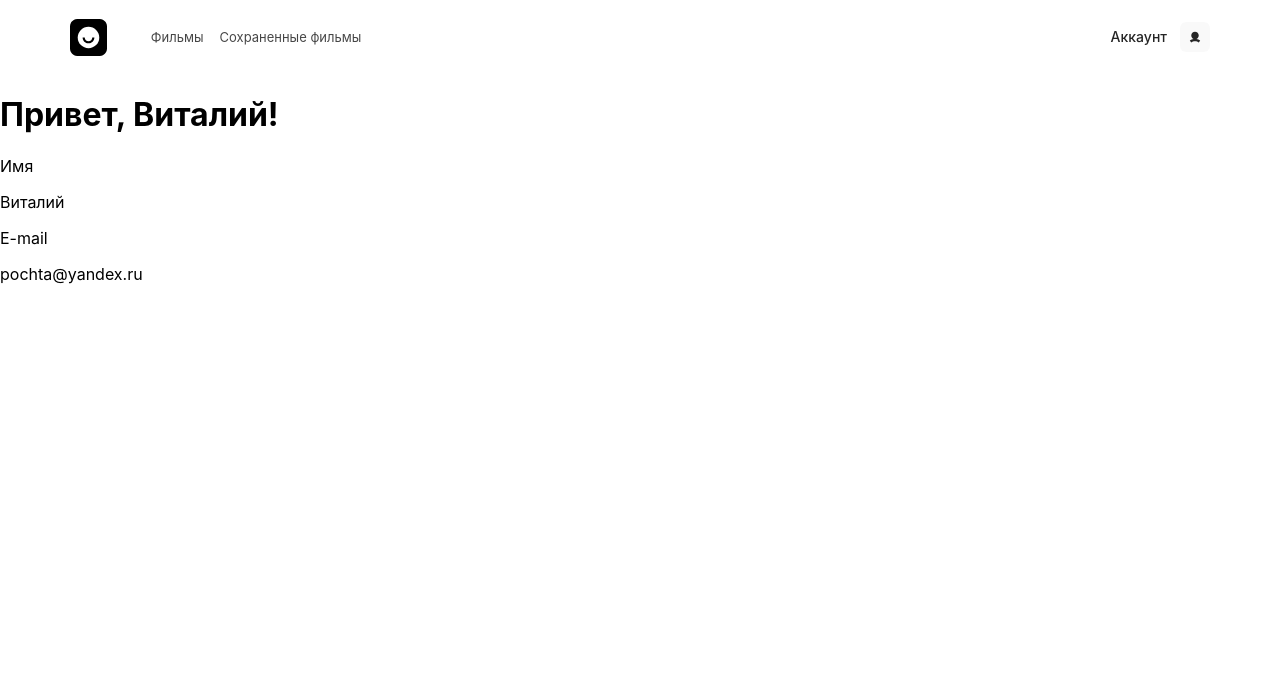
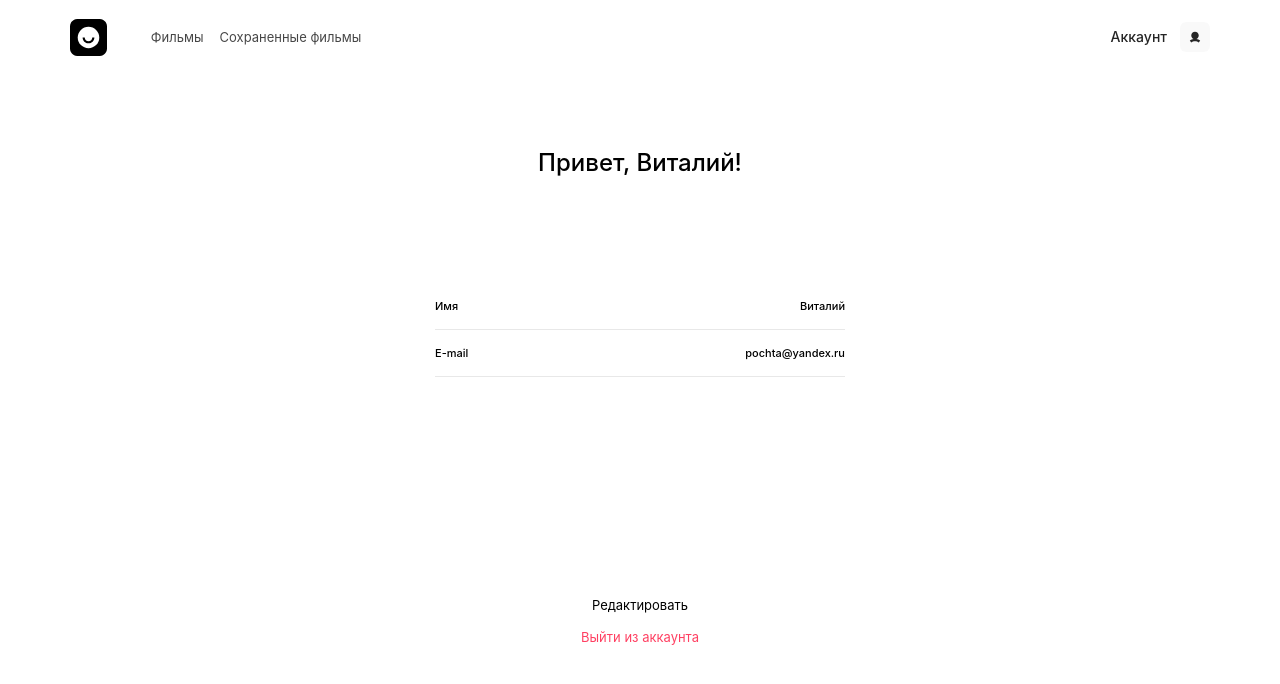
Before and after one commit to dacorm/movies-explorer-frontend, a React (Create React App) app: page /profile in a window 1280 px wide. Shown: the top 684 px of the page. Built offline with nearby package versions, Linux system fonts and the light colour scheme.

Commit message:
feat: all pages

```diff
--- a/src/components/App/App.tsx
+++ b/src/components/App/App.tsx
@@ -5,6 +5,8 @@ import Landing from '../../pages/Landing';
 
 const MoviesPage = React.lazy(() => import('../../pages/Movies'));
 const ProfilePage = React.lazy(() => import('../../pages/ProfileEdit'));
+const RegisterPage = React.lazy(() => import('../../pages/Register'));
+const LoginPage = React.lazy(() => import('../../pages/Login'));
 
 function App() {
     return (
@@ -27,6 +29,22 @@ function App() {
                         </Suspense>
                     )}
                 />
+                <Route
+                    path="signup"
+                    element={(
+                        <Suspense fallback={<div>Идёт загрузка...</div>}>
+                            <RegisterPage />
+                        </Suspense>
+                    )}
+                />
+                <Route
+                    path="signin"
+                    element={(
+                        <Suspense fallback={<div>Идёт загрузка...</div>}>
+                            <LoginPage />
+                        </Suspense>
+                    )}
+                />
             </Routes>
         </div>
     );
--- /dev/null
+++ b/src/components/EnterForm/EnterForm.css
@@ -0,0 +1,52 @@
+.form-container {
+    width: 396px;
+    margin: 148px auto 70px auto;
+}
+
+.form__input-container {
+    display: flex;
+    flex-direction: column;
+}
+
+.form-container__title {
+    font-style: normal;
+    font-weight: 500;
+    font-size: 24px;
+    line-height: 29px;
+    color: #000000;
+    margin-bottom: 40px;
+}
+
+.form__input {
+    padding: 0 0 10px 0;
+    border: none;
+    border-bottom: 1px solid #E8E8E8;
+    width: 100%;
+    background: transparent;
+}
+
+.form__input::placeholder {
+    font-style: normal;
+    font-weight: 400;
+    font-size: 14px;
+    line-height: 17px;
+    color: #000000;
+}
+
+.form__label {
+    font-style: normal;
+    font-weight: 400;
+    font-size: 10px;
+    line-height: 12px;
+    color: #A0A0A0;
+}
+
+.form__span {
+    font-style: normal;
+    font-weight: 400;
+    font-size: 10px;
+    line-height: 12px;
+    color: #FF4062;
+    margin-top: 6px;
+    min-height: 18px;
+}
--- /dev/null
+++ b/src/components/EnterForm/EnterForm.tsx
@@ -0,0 +1,41 @@
+import React from 'react';
+import './EnterForm.css';
+
+interface EnterFormProps {
+    isRegister: boolean;
+}
+
+export const EnterForm: React.FC<EnterFormProps> = ({ isRegister }) => (
+    <div className="form-container">
+        <h1 className="form-container__title">{isRegister ? 'Добро пожаловать!' : 'Рады видеть!'}</h1>
+        <form className="form">
+            {isRegister
+                    && (
+                        <div className="form__input-container">
+                            <label htmlFor="name" className="form__label">Имя</label>
+                            <input type="text" className="form__input" id="name" placeholder="Виталий" />
+                            <span className="form__span" />
+                        </div>
+                    )}
+            <div className="form__input-container">
+                <label htmlFor="name" className="form__label">E-mail</label>
+                <input type="email" className="form__input" id="email" placeholder="pochta@yandex.ru|" />
+                <span className="form__span" />
+            </div>
+            <div className="form__input-container">
+                <label htmlFor="name" className="form__label">Пароль</label>
+                <input type="password" className="form__input" id="password" placeholder="••••••••••••••" />
+                <span className="form__span">Что-то пошло не так...</span>
+            </div>
+            <div className="form__submit-button-container">
+                <button className="form__submit-button" type="submit">
+                    {isRegister ? 'Зарегистрироваться' : 'Войти'}
+                </button>
+                <p className="form__submit-text">
+                    {isRegister ? 'Уже зарегистрированы?' : 'Еще не зарегистрированы?'}
+                    <span>{isRegister ? 'Войти' : 'Регистрация'}</span>
+                </p>
+            </div>
+        </form>
+    </div>
+);
--- a/src/components/Profile/Profile.css
+++ b/src/components/Profile/Profile.css
@@ -0,0 +1,62 @@
+.profile {
+    width: 410px;
+    margin: 74px auto 70px auto;
+}
+
+.profile__label {
+    display: flex;
+    justify-content: space-between;
+    width: 100%;
+    border-bottom: 1px solid #E8E8E8;
+    padding-bottom: 16px;
+    margin-bottom: 17px;
+}
+
+.profile__label:last-of-type {
+    margin-bottom: 0;
+}
+
+.profile__label-text {
+    font-style: normal;
+    font-weight: 500;
+    font-size: 11px;
+    line-height: 13px;
+    margin: 0;
+    color: #000000;
+}
+
+.profile__title {
+    margin: 0 0 123px 0;
+    font-style: normal;
+    font-weight: 500;
+    font-size: 24px;
+    line-height: 29px;
+    text-align: center;
+    color: #000000;
+}
+
+.profile__links {
+    margin-top: 220px;
+    display: flex;
+    flex-direction: column;
+    gap: 16px;
+    align-items: center;
+    justify-content: center;
+}
+
+.profile__link {
+    font-style: normal;
+    font-weight: 400;
+    font-size: 13px;
+    line-height: 16px;
+    margin: 0;
+    display: flex;
+    align-items: center;
+    text-align: center;
+
+    color: #000000;
+}
+
+.profile__link_exit {
+    color: #FF4062;
+}
--- a/src/components/Profile/Profile.tsx
+++ b/src/components/Profile/Profile.tsx
@@ -13,6 +13,10 @@ export const Profile = () => (
                 <p className="profile__label-text">E-mail</p>
                 <p className="profile__label-text">pochta@yandex.ru</p>
             </div>
+            <div className="profile__links">
+                <p className="profile__link">Редактировать</p>
+                <p className="profile__link profile__link_exit">Выйти из аккаунта</p>
+            </div>
         </div>
     </div>
 );
--- /dev/null
+++ b/src/pages/Login/Login.tsx
@@ -0,0 +1,6 @@
+import React from 'react';
+import { EnterForm } from '../../components/EnterForm/EnterForm';
+
+export const Login = () => (
+    <EnterForm isRegister={false} />
+);
--- /dev/null
+++ b/src/pages/Login/index.ts
@@ -0,0 +1,3 @@
+import { Login } from './Login';
+
+export default Login;
--- /dev/null
+++ b/src/pages/Register/Register.tsx
@@ -0,0 +1,6 @@
+import React from 'react';
+import { EnterForm } from '../../components/EnterForm/EnterForm';
+
+export const Register = () => (
+    <EnterForm isRegister />
+);
--- /dev/null
+++ b/src/pages/Register/index.ts
@@ -0,0 +1,3 @@
+import { Register } from './Register';
+
+export default Register;
```
